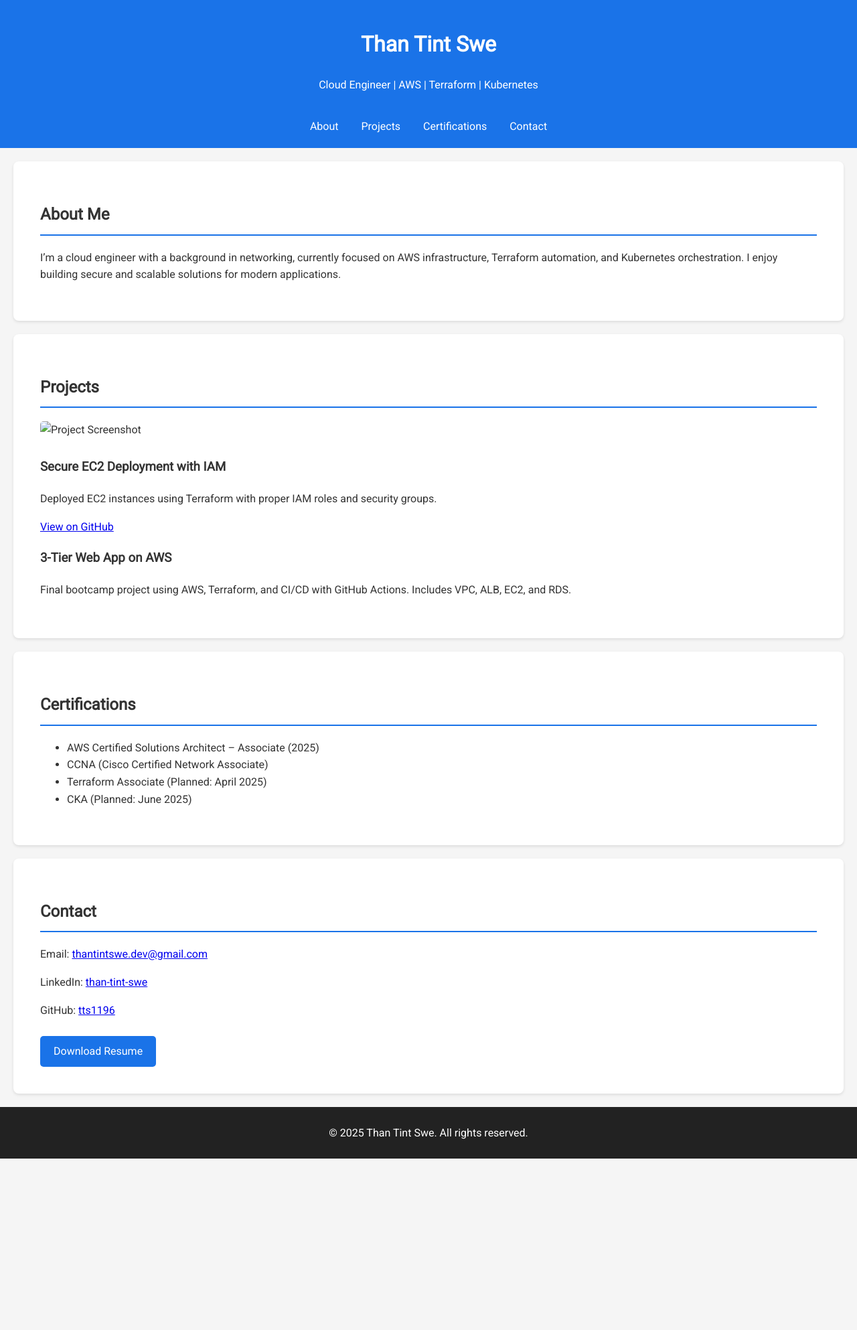
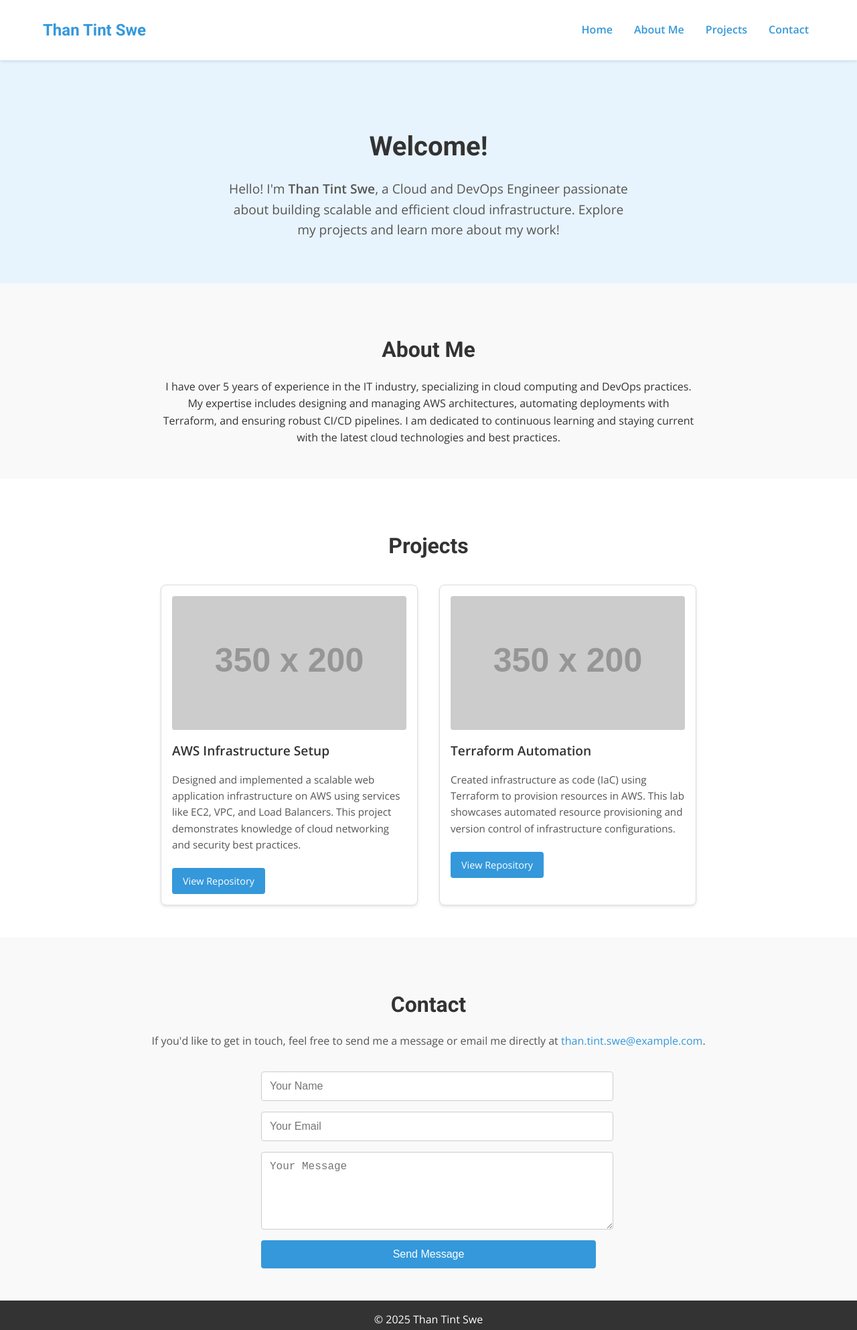
Before and after one commit to tts1196/tts1196.github.io, a plain HTML site: page index.html in a window 1280 px wide. Shown: the whole page at 67% size. Before the commit the page ends 1730 px from the top, so only its background shows below. Drawn offline with nearby package versions, Linux system fonts and the light colour scheme; placeholder pictures from the web are drawn by us.

Commit message:
Update index.html

```diff
--- a/index.html
+++ b/index.html
@@ -1,65 +1,318 @@
 <!DOCTYPE html>
 <html lang="en">
 <head>
-  <meta charset="UTF-8" />
-  <meta name="viewport" content="width=device-width, initial-scale=1.0"/>
-  <title>Than Tint Swe | Cloud Engineer</title>
-  <link href="https://fonts.googleapis.com/css2?family=Roboto&display=swap" rel="stylesheet"/>
-  <link rel="stylesheet" href="style.css"/>
+  <meta charset="UTF-8">
+  <meta name="viewport" content="width=device-width, initial-scale=1">
+  <title>Than Tint Swe - Cloud & DevOps Engineer</title>
+  <!-- Google Fonts -->
+  <link href="https://fonts.googleapis.com/css2?family=Open+Sans:wght@400;600&family=Roboto:wght@700&display=swap" rel="stylesheet">
+  <style>
+    /* Base Styles */
+    body {
+      margin: 0;
+      font-family: 'Open Sans', sans-serif;
+      line-height: 1.6;
+      color: #333;
+      scroll-behavior: smooth;
+    }
+    img {
+      max-width: 100%;
+      height: auto;
+      display: block;
+    }
+    a {
+      color: #3498db;
+      text-decoration: none;
+    }
+    a:hover {
+      text-decoration: underline;
+    }
+
+    /* Header & Navigation */
+    header {
+      background: #fff;
+      box-shadow: 0 2px 4px rgba(0, 0, 0, 0.1);
+      position: sticky;
+      top: 0;
+      z-index: 1000;
+    }
+    .container {
+      width: 90%;
+      max-width: 1200px;
+      margin: 0 auto;
+    }
+    nav {
+      display: flex;
+      align-items: center;
+      justify-content: space-between;
+      padding: 1rem 0;
+    }
+    .logo {
+      font-family: 'Roboto', sans-serif;
+      font-size: 1.5rem;
+      font-weight: bold;
+      color: #3498db;
+    }
+    .nav-links {
+      list-style: none;
+      display: flex;
+      gap: 1rem;
+    }
+    .nav-links li {
+      padding: 0 0.5rem;
+    }
+    .nav-links li a {
+      font-weight: 600;
+    }
+    .nav-toggle {
+      display: none;
+      font-size: 1.5rem;
+      background: none;
+      border: none;
+      cursor: pointer;
+    }
+
+    /* Hero Section (Home) */
+    #home {
+      background: #e8f4fd; /* light blue */
+      text-align: center;
+      padding: 4rem 1rem;
+    }
+    #home h1 {
+      font-family: 'Roboto', sans-serif;
+      font-size: 2.5rem;
+      margin-bottom: 1rem;
+    }
+    #home p {
+      font-size: 1.2rem;
+      max-width: 600px;
+      margin: 0 auto;
+      color: #555;
+    }
+
+    /* About Section */
+    #about {
+      padding: 3rem 1rem;
+      background: #f9f9f9;
+    }
+    #about h2 {
+      text-align: center;
+      font-family: 'Roboto', sans-serif;
+      font-size: 2rem;
+      margin-bottom: 1rem;
+    }
+    #about p {
+      max-width: 800px;
+      margin: 0 auto;
+      text-align: center;
+    }
+
+    /* Projects Section */
+    #projects {
+      padding: 3rem 1rem;
+    }
+    #projects h2 {
+      text-align: center;
+      font-family: 'Roboto', sans-serif;
+      font-size: 2rem;
+      margin-bottom: 2rem;
+    }
+    .project-list {
+      display: flex;
+      flex-wrap: wrap;
+      gap: 2rem;
+      justify-content: center;
+    }
+    .project {
+      background: #fff;
+      border: 1px solid #ddd;
+      border-radius: 8px;
+      max-width: 350px;
+      padding: 1rem;
+      box-shadow: 0 2px 4px rgba(0,0,0,0.1);
+    }
+    .project img {
+      border-radius: 4px;
+      margin-bottom: 1rem;
+    }
+    .project h3 {
+      margin: 0.5rem 0;
+      font-size: 1.2rem;
+    }
+    .project p {
+      font-size: 0.95rem;
+      color: #555;
+    }
+    .project .btn {
+      display: inline-block;
+      margin-top: 0.5rem;
+      padding: 0.5rem 1rem;
+      background: #3498db;
+      color: #fff;
+      text-decoration: none;
+      border-radius: 4px;
+      font-size: 0.9rem;
+    }
+    .project .btn:hover {
+      background: #2980b9;
+    }
+
+    /* Contact Section */
+    #contact {
+      padding: 3rem 1rem;
+      background: #f9f9f9;
+    }
+    #contact h2 {
+      text-align: center;
+      font-family: 'Roboto', sans-serif;
+      font-size: 2rem;
+      margin-bottom: 1rem;
+    }
+    #contact p {
+      text-align: center;
+      margin-bottom: 2rem;
+      color: #555;
+    }
+    form {
+      max-width: 500px;
+      margin: 0 auto;
+      display: flex;
+      flex-direction: column;
+      gap: 1rem;
+    }
+    form input, form textarea {
+      padding: 0.75rem;
+      border: 1px solid #ccc;
+      border-radius: 4px;
+      font-size: 1rem;
+      width: 100%;
+      resize: vertical;
+    }
+    form button {
+      padding: 0.75rem;
+      border: none;
+      border-radius: 4px;
+      background: #3498db;
+      color: #fff;
+      font-size: 1rem;
+      cursor: pointer;
+    }
+    form button:hover {
+      background: #2980b9;
+    }
+
+    /* Footer */
+    footer {
+      background: #333;
+      color: #fff;
+      text-align: center;
+      padding: 1rem 0;
+    }
+    footer p {
+      margin: 0;
+    }
+
+    /* Responsive Styles */
+    @media (max-width: 768px) {
+      .nav-links {
+        display: none;
+        flex-direction: column;
+        gap: 0;
+        background: #fff;
+        width: 100%;
+        text-align: center;
+        padding: 1rem 0;
+      }
+      .nav-links li {
+        padding: 0.5rem 0;
+      }
+      .nav-links.active {
+        display: flex;
+      }
+      .nav-toggle {
+        display: block;
+      }
+      .project-list {
+        flex-direction: column;
+        align-items: center;
+      }
+    }
+  </style>
 </head>
 <body>
   <header>
-    <div class="hero">
-      <h1>Than Tint Swe</h1>
-      <p>Cloud Engineer | AWS | Terraform | Kubernetes</p>
+    <div class="container">
+      <nav>
+        <div class="logo">Than Tint Swe</div>
+        <button class="nav-toggle">&#9776;</button>
+        <ul class="nav-links">
+          <li><a href="#home">Home</a></li>
+          <li><a href="#about">About Me</a></li>
+          <li><a href="#projects">Projects</a></li>
+          <li><a href="#contact">Contact</a></li>
+        </ul>
+      </nav>
     </div>
-    <nav>
-      <a href="#about">About</a>
-      <a href="#projects">Projects</a>
-      <a href="#certifications">Certifications</a>
-      <a href="#contact">Contact</a>
-    </nav>
   </header>
 
+  <section id="home">
+    <div class="container">
+      <h1>Welcome!</h1>
+      <p>Hello! I'm <strong>Than Tint Swe</strong>, a Cloud and DevOps Engineer passionate about building scalable and efficient cloud infrastructure. Explore my projects and learn more about my work!</p>
+    </div>
+  </section>
+
   <section id="about">
+    <div class="container">
       <h2>About Me</h2>
-    <p>I’m a cloud engineer with a background in networking, currently focused on AWS infrastructure, Terraform automation, and Kubernetes orchestration. I enjoy building secure and scalable solutions for modern applications.</p>
+      <p>I have over 5 years of experience in the IT industry, specializing in cloud computing and DevOps practices. My expertise includes designing and managing AWS architectures, automating deployments with Terraform, and ensuring robust CI/CD pipelines. I am dedicated to continuous learning and staying current with the latest cloud technologies and best practices.</p>
+    </div>
   </section>
 
   <section id="projects">
+    <div class="container">
       <h2>Projects</h2>
+      <div class="project-list">
         <div class="project">
-      <img src="project1-thumbnail.jpg" alt="Project Screenshot"/>
-      <h3>Secure EC2 Deployment with IAM</h3>
-      <p>Deployed EC2 instances using Terraform with proper IAM roles and security groups.</p>
-      <a href="https://github.com/tts1196/Project-1-Secure-EC2-Instance-with-IAM" target="_blank">View on GitHub</a>
+          <img src="https://via.placeholder.com/350x200" alt="AWS Infrastructure Project">
+          <h3>AWS Infrastructure Setup</h3>
+          <p>Designed and implemented a scalable web application infrastructure on AWS using services like EC2, VPC, and Load Balancers. This project demonstrates knowledge of cloud networking and security best practices.</p>
+          <a href="#" class="btn" target="_blank">View Repository</a>
         </div>
         <div class="project">
-      <h3>3-Tier Web App on AWS</h3>
-      <p>Final bootcamp project using AWS, Terraform, and CI/CD with GitHub Actions. Includes VPC, ALB, EC2, and RDS.</p>
+          <img src="https://via.placeholder.com/350x200" alt="Terraform Project">
+          <h3>Terraform Automation</h3>
+          <p>Created infrastructure as code (IaC) using Terraform to provision resources in AWS. This lab showcases automated resource provisioning and version control of infrastructure configurations.</p>
+          <a href="#" class="btn" target="_blank">View Repository</a>
+        </div>
+      </div>
     </div>
   </section>
 
-  <section id="certifications">
-    <h2>Certifications</h2>
-    <ul>
-      <li>AWS Certified Solutions Architect – Associate (2025)</li>
-      <li>CCNA (Cisco Certified Network Associate)</li>
-      <li>Terraform Associate (Planned: April 2025)</li>
-      <li>CKA (Planned: June 2025)</li>
-    </ul>
-  </section>
-
   <section id="contact">
+    <div class="container">
       <h2>Contact</h2>
-    <p>Email: <a href="mailto:thantintswe.dev@gmail.com">thantintswe.dev@gmail.com</a></p>
-    <p>LinkedIn: <a href="https://www.linkedin.com/in/than-tint-swe-3a51452a2/" target="_blank">than-tint-swe</a></p>
-    <p>GitHub: <a href="https://github.com/tts1196" target="_blank">tts1196</a></p>
-    <a href="Than_Tint_Swe_Resume.pdf" class="button" download>Download Resume</a>
+      <p>If you'd like to get in touch, feel free to send me a message or email me directly at <a href="mailto:than.tint.swe@example.com">than.tint.swe@example.com</a>.</p>
+      <form action="mailto:than.tint.swe@example.com" method="post" enctype="text/plain">
+        <input type="text" name="name" placeholder="Your Name" required />
+        <input type="email" name="email" placeholder="Your Email" required />
+        <textarea name="message" rows="5" placeholder="Your Message" required></textarea>
+        <button type="submit">Send Message</button>
+      </form>
+    </div>
   </section>
 
   <footer>
-    <p>&copy; 2025 Than Tint Swe. All rights reserved.</p>
+    <p>&copy; 2025 Than Tint Swe</p>
   </footer>
+
+  <script>
+    // Mobile navigation toggle
+    const navToggle = document.querySelector('.nav-toggle');
+    const navLinks = document.querySelector('.nav-links');
+    navToggle.addEventListener('click', () => {
+      navLinks.classList.toggle('active');
+    });
+  </script>
 </body>
 </html>
```
Lines whose indentation alone changed are shown as unchanged.
